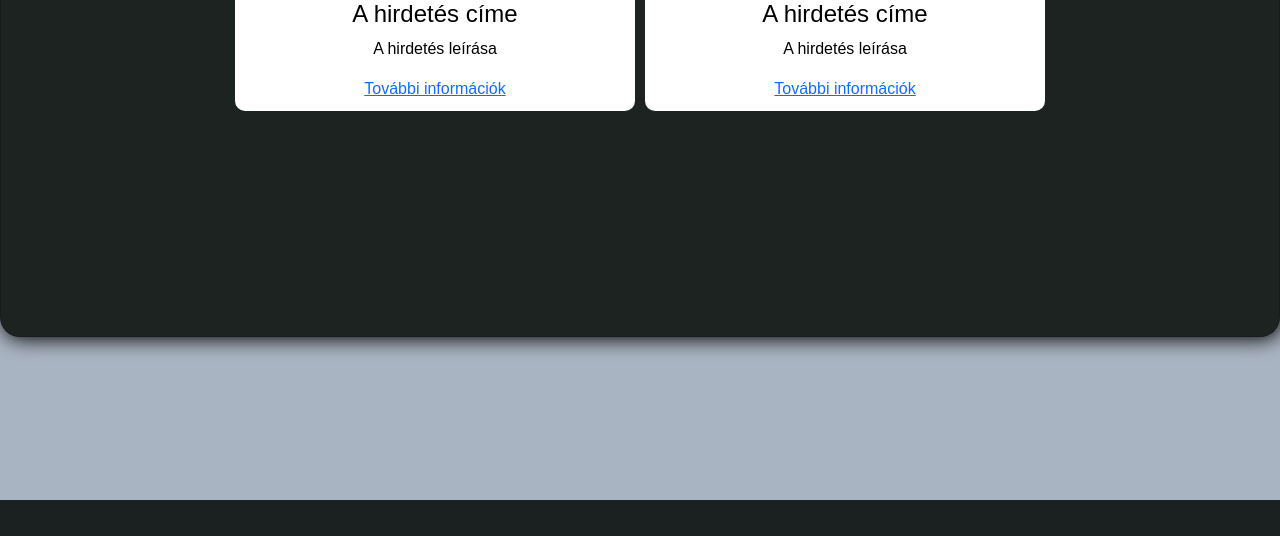
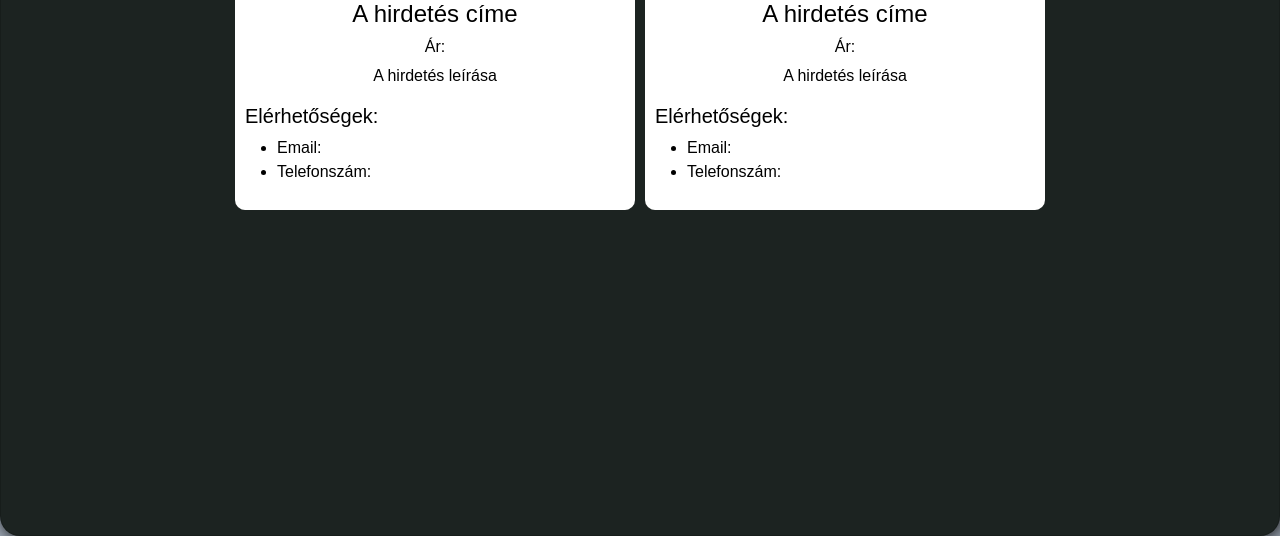
Before and after one commit to mikeczlilla/aprohirdetes, a PHP site: page /fooldal.html in a window 1280 px wide. Shown: the part 300-836 px from the top of the page. Before the commit the page ends 800 px from the top, so only its background shows below. Run offline with PHP 8.4, Linux system fonts and the light colour scheme.

Commit message:
adatbazis

```diff
--- a/frontend/css/fooldal.css
+++ b/frontend/css/fooldal.css
@@ -42,8 +42,11 @@ h1 {
   margin-bottom: 40px;
 }
 p,
-h4 {
+h4, li, h5, h6 {
   color: black;
+}
+li, h5{
+  text-align: left;
 }
 #hFeladas {
   position: absolute;
--- a/frontend/fooldal.html
+++ b/frontend/fooldal.html
@@ -35,18 +35,33 @@
         <div class="innerCard">
           <img src="" alt="kep">
           <h4>A hirdetés címe</h4>
+          <h6>Ár: </h6>
           <p>A hirdetés leírása</p>
-          <a href="">További információk</a>
+          <div>
+            <h5>Elérhetőségek:</h5>
+            <ul>
+              <li>Email: </li>
+              <li>Telefonszám: </li>
+            </ul>
+          </div>
         </div>
         <div class="innerCard">
           <img src="" alt="kep">
           <h4>A hirdetés címe</h4>
+          <h6>Ár: </h6>
           <p>A hirdetés leírása</p>
-          <a href="">További információk</a>
+          <div>
+            <h5>Elérhetőségek:</h5>
+            <ul>
+              <li>Email: </li>
+              <li>Telefonszám: </li>
+            </ul>
+          </div>
         </div>
       </div>
     </div>
   </div>
+  <script src="../backend/hirdetesfeladas.js"></script>
 </body>
 
 </html>
```
Also changed, not shown: docs/aprohirdetes.sql (+45 -5 lines), frontend/hirdetesfeladas.html (+6 -8 lines), backend/hirdetesfeladas.js (added).
